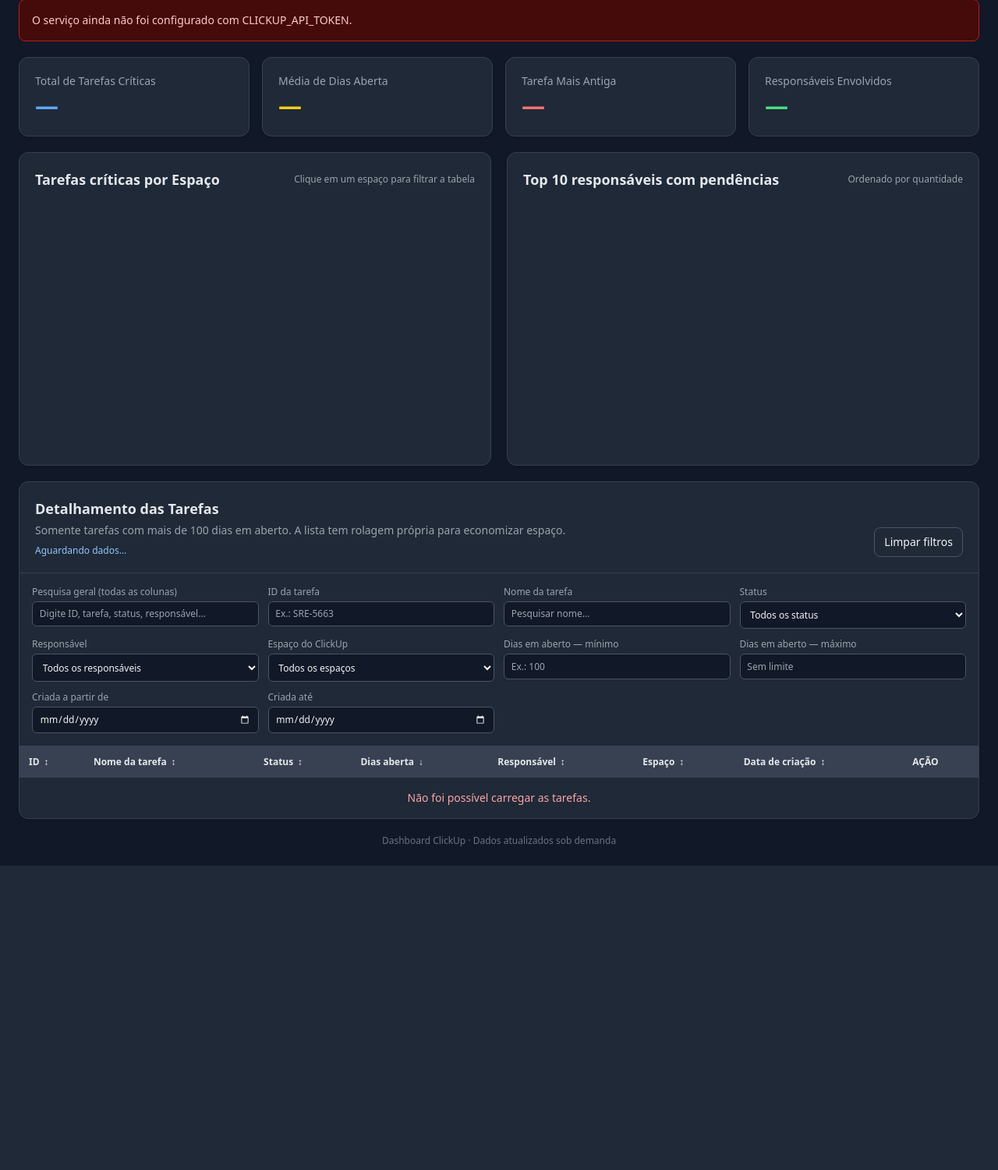
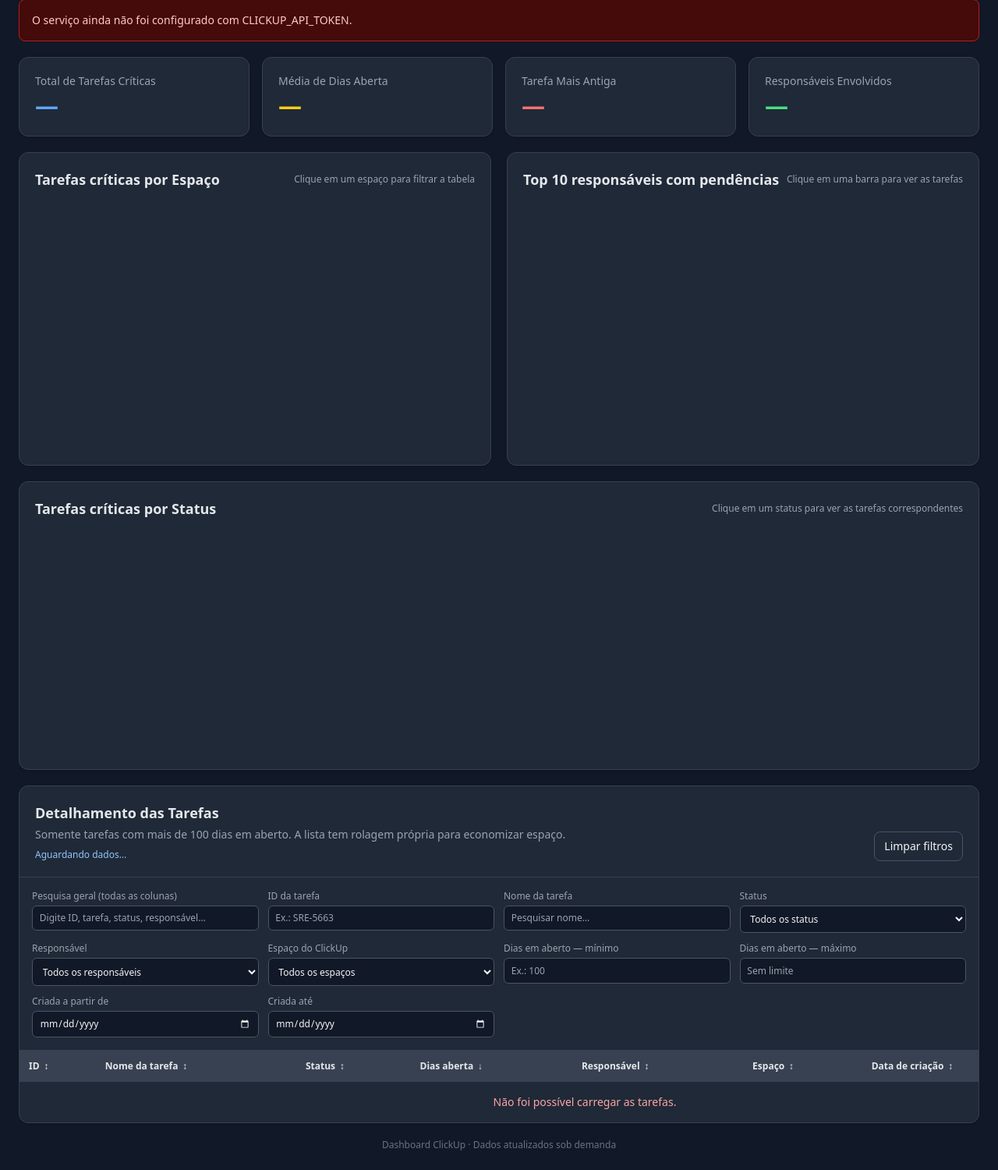
Before and after one commit to MarcosOTestador1/dashboard-clickup, a Flask app: page / in a window 1280 px wide. Shown: the part 175-1675 px from the top of the page at 78% size. Before the commit the page ends 1285 px from the top, so only its background shows below. Run offline with Flask 3, Linux system fonts and the light colour scheme; a map, chart or similar area stays blank; some libraries are stand-ins or nearby versions.

Commit message:
Add files via upload

```diff
--- a/templates/index.html
+++ b/templates/index.html
@@ -9,7 +9,10 @@
   <script src="https://cdn.jsdelivr.net/npm/chart.js"></script>
   <style>
     html { color-scheme: dark; }
-    .table-scroll { max-height: 470px; overflow: auto; }
+    .table-scroll { max-height: 470px; overflow: auto; overscroll-behavior: contain; }
+    .table-scroll table { min-width: 1450px; width: max-content; }
+    .table-scroll th, .table-scroll td { white-space: nowrap; }
+    .table-scroll td:nth-child(2) { min-width: 360px; white-space: normal; }
     .table-scroll thead th { position: sticky; top: 0; z-index: 5; }
     .sort-button { display: inline-flex; align-items: center; gap: .35rem; text-align: left; }
     .filter-input { width: 100%; min-width: 90px; border: 1px solid #4b5563; background: #111827; color: #f3f4f6; border-radius: .375rem; padding: .45rem .55rem; }
@@ -47,16 +50,23 @@
       <div class="bg-gray-800 p-5 rounded-xl border border-gray-700 shadow min-w-0">
         <div class="flex flex-wrap items-center justify-between gap-2 mb-3">
           <h2 class="text-lg font-semibold text-gray-200">Top 10 responsáveis com pendências</h2>
-          <span class="text-xs text-gray-400">Ordenado por quantidade</span>
+          <span class="text-xs text-gray-400">Clique em uma barra para ver as tarefas</span>
         </div>
         <div class="relative h-80"><canvas id="graficoResponsaveis" aria-label="Gráfico de barras dos dez responsáveis com mais tarefas"></canvas></div>
+      </div>
+      <div class="bg-gray-800 p-5 rounded-xl border border-gray-700 shadow min-w-0 xl:col-span-2">
+        <div class="flex flex-wrap items-center justify-between gap-2 mb-3">
+          <h2 class="text-lg font-semibold text-gray-200">Tarefas críticas por Status</h2>
+          <span class="text-xs text-gray-400">Clique em um status para ver as tarefas correspondentes</span>
+        </div>
+        <div class="relative h-72"><canvas id="graficoStatus" aria-label="Gráfico de barras de tarefas críticas por status"></canvas></div>
       </div>
     </section>
 
     <section class="bg-gray-800 rounded-xl border border-gray-700 shadow overflow-hidden">
       <div class="p-5 border-b border-gray-700 flex flex-col lg:flex-row lg:items-end lg:justify-between gap-4">
         <div>
-          <h2 class="text-lg font-semibold text-gray-200">Detalhamento das Tarefas</h2>
+          <h2 id="detalhamentoTitulo" class="text-lg font-semibold text-gray-200">Detalhamento das Tarefas</h2>
           <p class="text-gray-400 text-sm mt-1">Somente tarefas com mais de 100 dias em aberto. A lista tem rolagem própria para economizar espaço.</p>
           <p id="contadorTabela" class="text-blue-300 text-xs mt-2">Aguardando dados…</p>
         </div>
@@ -121,6 +131,7 @@
 <script>
   let chartEspacos = null;
   let chartResponsaveis = null;
+  let chartStatus = null;
   let tarefasCriticas = [];
   let sortField = 'dias';
   let sortDirection = 'desc';
@@ -230,38 +241,63 @@
     document.querySelectorAll('[data-sort-indicator]').forEach(span => span.textContent = span.dataset.sortIndicator === sortField ? (sortDirection === 'asc' ? '↑' : '↓') : '↕');
   }
 
+  function aplicarFiltroGrafico(tipo, valor) {
+    // Um clique no gráfico passa a mostrar exatamente o conjunto daquele segmento.
+    ['filtroGeral','filtroId','filtroNome','filtroStatus','filtroResponsavel','filtroEspaco','filtroDiasMin','filtroDiasMax','filtroCriacaoDe','filtroCriacaoAte'].forEach(id => { el(id).value = ''; });
+    chartSpaceFilter = '';
+    if (tipo === 'espaco') { el('filtroEspaco').value = valor; chartSpaceFilter = valor; }
+    if (tipo === 'responsavel') el('filtroResponsavel').value = valor;
+    if (tipo === 'status') el('filtroStatus').value = valor;
+    preencherTabela();
+    mostrarMensagem(`Exibindo tarefas de ${tipo === 'espaco' ? 'espaço' : tipo === 'responsavel' ? 'responsável' : 'status'}: ${valor}. Use “Limpar filtros” para voltar à lista completa.`);
+    el('detalhamentoTitulo').scrollIntoView({ behavior: 'smooth', block: 'start' });
+  }
+
   function renderizarGraficos(tasks) {
-    const espacos = new Map(); const responsaveis = new Map();
+    const espacos = new Map(); const responsaveis = new Map(); const statusMap = new Map();
     tasks.forEach(t => {
       const space = t.espaco || 'Espaço não identificado';
       const owner = t.responsavel || 'Não atribuído';
+      const status = t.status || 'Sem status';
       espacos.set(space, (espacos.get(space) || 0) + 1);
       responsaveis.set(owner, (responsaveis.get(owner) || 0) + 1);
+      statusMap.set(status, (statusMap.get(status) || 0) + 1);
     });
     const spaceRows = [...espacos.entries()].sort((a,b) => b[1] - a[1]);
     const ownerRows = [...responsaveis.entries()].sort((a,b) => b[1] - a[1]).slice(0, 10);
-    if (chartEspacos) chartEspacos.destroy();
-    if (chartResponsaveis) chartResponsaveis.destroy();
+    const statusRows = [...statusMap.entries()].sort((a,b) => b[1] - a[1]);
+    [chartEspacos, chartResponsaveis, chartStatus].forEach(chart => { if (chart) chart.destroy(); });
 
+    const commonScales = {
+      x: { beginAtZero: true, ticks: { color: '#d1d5db', precision: 0 }, grid: { color: '#374151' } },
+      y: { ticks: { color: '#d1d5db', autoSkip: false }, grid: { display: false } }
+    };
+    const commonPlugins = { legend: { display: false }, tooltip: { callbacks: { label: ctx => `${ctx.raw} tarefas` } } };
     chartEspacos = new Chart(el('graficoEspacos').getContext('2d'), {
       type: 'bar',
       data: { labels: spaceRows.map(x => x[0]), datasets: [{ label: 'Tarefas críticas', data: spaceRows.map(x => x[1]), backgroundColor: '#3b82f6', borderRadius: 4 }] },
-      options: {
-        indexAxis: 'y', responsive: true, maintainAspectRatio: false,
-        onClick: (_event, elements) => { if (!elements.length) return; const clicked = spaceRows[elements[0].index]?.[0] || ''; chartSpaceFilter = chartSpaceFilter === clicked ? '' : clicked; el('filtroEspaco').value = chartSpaceFilter; preencherTabela(); mostrarMensagem(chartSpaceFilter ? `Filtro aplicado: ${chartSpaceFilter}. Clique novamente na barra ou limpe os filtros para remover.` : 'Filtro por espaço removido.'); },
-        plugins: { legend: { display: false }, tooltip: { callbacks: { label: ctx => `${ctx.raw} tarefas` } } },
-        scales: { x: { beginAtZero: true, ticks: { color: '#d1d5db', precision: 0 }, grid: { color: '#374151' } }, y: { ticks: { color: '#d1d5db', autoSkip: false }, grid: { display: false } } }
-      }
+      options: { indexAxis: 'y', responsive: true, maintainAspectRatio: false,
+        onClick: (_event, elements) => { if (elements.length) aplicarFiltroGrafico('espaco', spaceRows[elements[0].index]?.[0] || ''); },
+        plugins: commonPlugins, scales: commonScales }
     });
     chartResponsaveis = new Chart(el('graficoResponsaveis').getContext('2d'), {
       type: 'bar',
       data: { labels: ownerRows.map(x => x[0]), datasets: [{ label: 'Tarefas críticas', data: ownerRows.map(x => x[1]), backgroundColor: '#10b981', borderRadius: 4 }] },
-      options: { indexAxis: 'y', responsive: true, maintainAspectRatio: false, plugins: { legend: { display: false }, tooltip: { callbacks: { label: ctx => `${ctx.raw} tarefas` } } }, scales: { x: { beginAtZero: true, ticks: { color: '#d1d5db', precision: 0 }, grid: { color: '#374151' } }, y: { ticks: { color: '#d1d5db' }, grid: { display: false } } } }
+      options: { indexAxis: 'y', responsive: true, maintainAspectRatio: false,
+        onClick: (_event, elements) => { if (elements.length) aplicarFiltroGrafico('responsavel', ownerRows[elements[0].index]?.[0] || ''); },
+        plugins: commonPlugins, scales: commonScales }
+    });
+    chartStatus = new Chart(el('graficoStatus').getContext('2d'), {
+      type: 'bar',
+      data: { labels: statusRows.map(x => x[0]), datasets: [{ label: 'Tarefas críticas', data: statusRows.map(x => x[1]), backgroundColor: '#a78bfa', borderRadius: 4 }] },
+      options: { indexAxis: 'y', responsive: true, maintainAspectRatio: false,
+        onClick: (_event, elements) => { if (elements.length) aplicarFiltroGrafico('status', statusRows[elements[0].index]?.[0] || ''); },
+        plugins: commonPlugins, scales: commonScales }
     });
   }
 
   function processarDashboard(tasks) {
-    tarefasCriticas = tasks.filter(t => Number(t.dias) > 100);
+    tarefasCriticas = tasks.filter(t => Number(t.dias) > 100 && !/cancelad|cancelled|canceled|finalizad|conclu|complet|closed|done/i.test(String(t.status || '')));
     atualizarKpis(tarefasCriticas); preencherFiltros(tarefasCriticas); renderizarGraficos(tarefasCriticas); preencherTabela();
   }
 
@@ -294,7 +330,7 @@
   }));
   el('limparFiltros').addEventListener('click', () => {
     ['filtroGeral','filtroId','filtroNome','filtroStatus','filtroResponsavel','filtroEspaco','filtroDiasMin','filtroDiasMax','filtroCriacaoDe','filtroCriacaoAte'].forEach(id => el(id).value = '');
-    chartSpaceFilter = ''; preencherTabela();
+    chartSpaceFilter = ''; preencherTabela(); ocultarMensagem();
   });
   el('atualizar').addEventListener('click', () => carregarDados(true));
   carregarDados(false);
```
